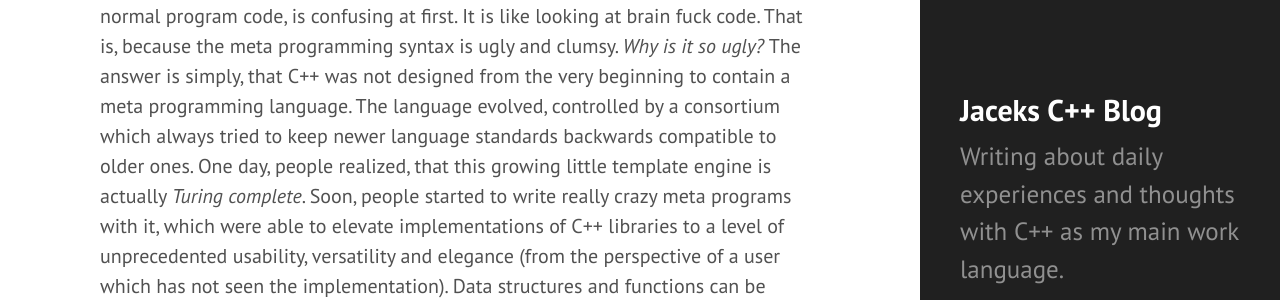
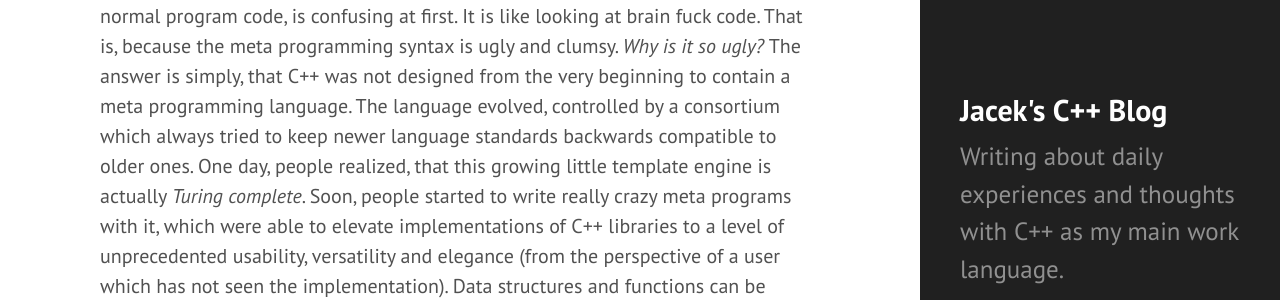
Before and after one commit to tfc/tfc.github.io, a Jekyll site: the page built from index.html, in a window 1280 px wide. Shown: the part 397-697 px from the top of the page. Built offline with Jekyll 4.4.1, drawn with Linux system fonts in a browser that asks for light colours; Markdown is read by kramdown in place of the engine named in the settings; the list of posts is cut into pages by our own code.

Commit message:
Fix tag line

```diff
--- a/_config.yml
+++ b/_config.yml
@@ -7,8 +7,8 @@
 #relative_permalinks: true
 
 # Setup
-title:            Jaceks C++ Blog
-tagline:          'A Jekyll theme'
+title:            'Jacek''s C++ Blog'
+tagline:          'An Engineer''s Coder Blog'
 description:      'Writing about daily experiences and thoughts with C++ as my main work language.'
 url:              http://blog.galowicz.de
 baseurl:          /
```
